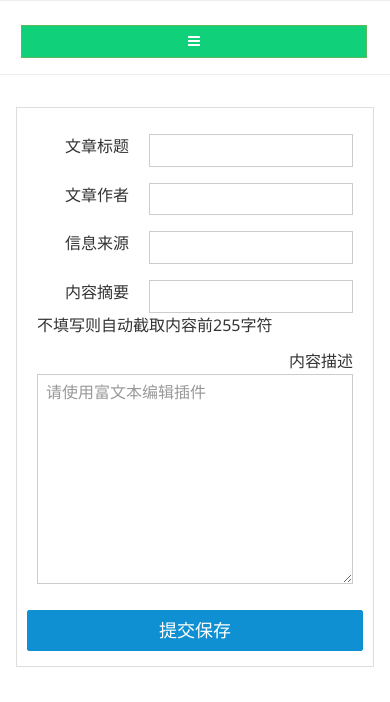
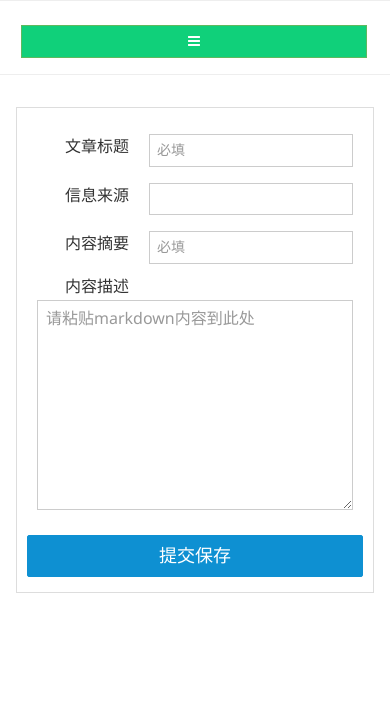
Before and after one commit to smsn/pyweb, a Python web app: template www/templates/create_blog.html in a window 390 px wide. Shown: the top 702 px of the page. After the commit the page ends 593 px from the top, so only its background shows below. Run offline with Jinja, Linux system fonts and the light colour scheme; the template is opened without the code that fills it, so the values that code supplies are empty.

Commit message:
update templates & mobile support

```diff
--- a/www/static/css/app.css
+++ b/www/static/css/app.css
@@ -509,20 +509,20 @@ h1 span{
 .am-article-bd p {
     text-indent: 2em; /*首行缩进*/
     font-family: "Segoe UI","Lucida Grande",Helvetica,Arial,"Noto Sans","Microsoft YaHei",FreeSans,Arimo,"Droid Sans","Hiragino Sans GB","Hiragino Sans GB W3",FontAwesome,sans-serif;
-    font-size: 2rem;
+    font-size: 1.9rem;
 }
 
 .am-article-bd p code {
-    font-size: 1.9rem;
+    font-size: 1.8rem;
 }
 
 .am-article-bd blockquote {
     font-family: "Segoe UI","Lucida Grande",Helvetica,Arial,"Noto Sans","Microsoft YaHei",FreeSans,Arimo,"Droid Sans","Hiragino Sans GB","Hiragino Sans GB W3",FontAwesome,sans-serif;
-    font-size: 1.9rem;
+    font-size: 1.8rem;
 }
 
 .am-article-bd blockquote code {
-    font-size: 1.8rem;
+    font-size: 1.7rem;
 }
 
 .am-article-bd p a {
@@ -530,5 +530,5 @@ h1 span{
 }
 
 .codehilite pre {
-    font-size: 1.8rem;
+    font-size: 1.7rem;
 }
--- a/www/templates/blog.html
+++ b/www/templates/blog.html
@@ -88,6 +88,10 @@
       padding: 10px 0;
       margin-top: 10px;
       text-align: center;
+    }
+
+    .am-article-meta {
+      font-size: 1.6rem;
     }
 </style>
 {% endblock %}
@@ -207,6 +211,6 @@
 
 {% block footer %}
 <footer class="my-footer">
-  <p>sidebar template<br><small>© Copyright XXX. by the AmazeUI Team.</small></p>
+  <p><br>© Copyright XXX. by the AmazeUI Team.</p>
 </footer>
 {% endblock %}
--- a/www/templates/blog_template.html
+++ b/www/templates/blog_template.html
@@ -88,6 +88,10 @@
       padding: 10px 0;
       margin-top: 10px;
       text-align: center;
+    }
+
+    .am-article-meta {
+      font-size: 1.6rem;
     }
 </style>
 {% endblock %}
@@ -285,6 +289,6 @@
 
 {% block footer %}
 <footer class="my-footer">
-  <p>sidebar template<br><small>© Copyright XXX. by the AmazeUI Team.</small></p>
+  <p><br>© Copyright XXX. by the AmazeUI Team.</p>
 </footer>
 {% endblock %}
--- a/www/templates/create_blog.html
+++ b/www/templates/create_blog.html
@@ -3,11 +3,12 @@
 {% block title %}创建 Blog{% endblock %}
 
 
-{% block content %}
+{% block divwrap %}
 <div class="am-cf admin-main">
+{% endblock %}
 
 
-<!-- content start -->
+{% block content %}
 <div class="admin-content">
   <div class="admin-content-body">
 
@@ -19,56 +20,38 @@
 
         <div class="am-tab-panel am-fade am-in am-active" id="tab2">
           <form action="/create/blog" method="post" class="am-form">
-            <div class="am-g am-margin-top">
-              <div class="am-u-sm-4 am-u-md-2 am-text-right">
-                文章标题
-              </div>
-              <div class="am-u-sm-8 am-u-md-4">
-                <input name="title" type="text" class="am-input-sm">
-              </div>
-              <div class="am-hide-sm-only am-u-md-6">*必填，不可重复</div>
-            </div>
 
             <div class="am-g am-margin-top">
-              <div class="am-u-sm-4 am-u-md-2 am-text-right">
-                文章作者
-              </div>
-              <div class="am-u-sm-8 am-u-md-4 am-u-end col-end">
-                <input name="user_name" type="text" class="am-input-sm">
+              <div class="am-u-sm-4 am-u-md-1 am-text-right">文章标题</div>
+              <div class="am-u-sm-8 am-u-md-11">
+                <input name="title" type="text" class="am-input-sm" placeholder="必填" required>
               </div>
             </div>
 
             <div class="am-g am-margin-top">
-              <div class="am-u-sm-4 am-u-md-2 am-text-right">
-                信息来源
-              </div>
-              <div class="am-u-sm-8 am-u-md-4">
+              <div class="am-u-sm-4 am-u-md-1 am-text-right">信息来源</div>
+              <div class="am-u-sm-8 am-u-md-11">
                 <input name="source" type="text" class="am-input-sm">
               </div>
-              <div class="am-hide-sm-only am-u-md-6">选填</div>
             </div>
 
             <div class="am-g am-margin-top">
-              <div class="am-u-sm-4 am-u-md-2 am-text-right">
-                内容摘要
+              <div class="am-u-sm-4 am-u-md-1 am-text-right">内容摘要</div>
+              <div class="am-u-sm-8 am-u-md-11">
+                <input name="summary" type="text" class="am-input-sm" placeholder="必填" required>
               </div>
-              <div class="am-u-sm-8 am-u-md-4">
-                <input name="summary" type="text" class="am-input-sm">
-              </div>
-              <div class="am-u-sm-12 am-u-md-6">不填写则自动截取内容前255字符</div>
             </div>
 
             <div class="am-g am-margin-top-sm">
-              <div class="am-u-sm-12 am-u-md-2 am-text-right admin-form-text">
-                内容描述
-              </div>
-              <div class="am-u-sm-12 am-u-md-10">
-                <textarea name="content" rows="10" placeholder="请使用富文本编辑插件"></textarea>
+              <div class="am-u-sm-4 am-u-md-1 am-text-right admin-form-text">内容描述</div>
+              <div class="am-u-sm-12 am-u-md-11">
+                <textarea name="content" rows="10" placeholder="请粘贴markdown内容到此处" required></textarea>
               </div>
             </div>
 
             <br>
             <button type="submit" class="am-btn am-btn-primary am-btn-block am-btn-lg am-radius am-animation-slide-bottom log-animation-delay-b">提交保存</button>
+
           </form>
         </div>
 
@@ -76,14 +59,18 @@
     </div>
 
   </div>
-
-</div>
-<!-- content end -->
-
 </div>
 {% endblock %}
 
 
+{% block sidebar %}
+{% endblock %}
+
+
+{% block divwrapend %}
+</div>
+{% endblock %}
+
 
 {% block footer %}
 {% endblock %}
```
Also changed, not shown: www/templates/_admin.html (+1 -6 lines).
